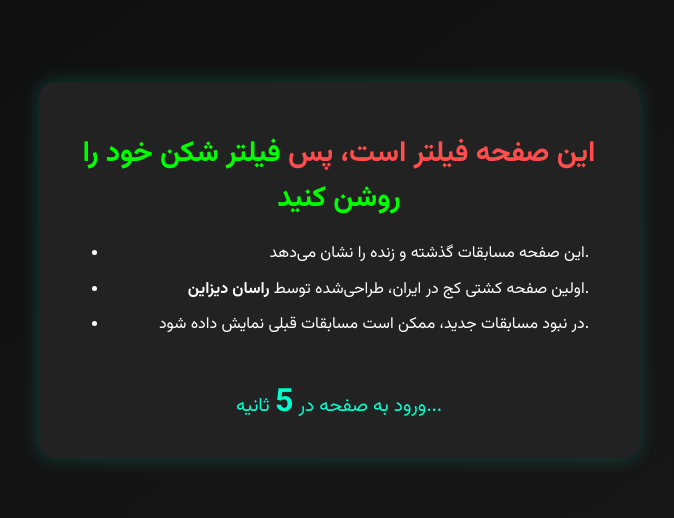
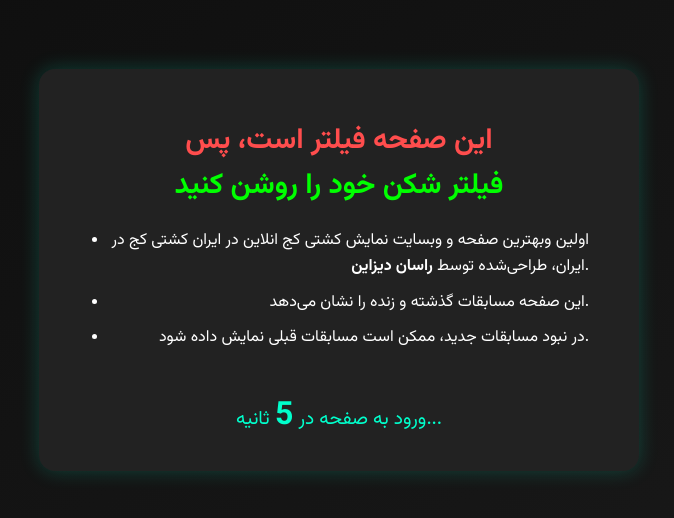
Before and after one commit to rsd-rasansoltani/wwe, a plain HTML site: page index.html in a window 1280 px wide. Shown: the part 130-648 px from the top of the page, without its empty margins (301-975 px from the left). Drawn offline with Linux system fonts and the light colour scheme.

Commit message:
Update index.html

```diff
--- a/index.html
+++ b/index.html
@@ -76,11 +76,12 @@
 <body>
 
   <div class="container">
-    <h1>این صفحه فیلتر است، پس <span style="color: #00ff00;">فیلتر شکن خود را روشن کنید</span></h1>
+    <h1>این صفحه فیلتر است، پس <br><span style="color: #00ff00;">فیلتر شکن خود را روشن کنید</span></h1>
 
     <ul>
+            <li>اولین وبهترین صفحه و وبسایت نمایش کشتی کج انلاین در ایران کشتی کج در ایران، طراحی‌شده توسط <strong>راسان دیزاین</strong>.</li>
       <li>این صفحه مسابقات گذشته و زنده را نشان می‌دهد.</li>
-      <li>اولین صفحه کشتی کج در ایران، طراحی‌شده توسط <strong>راسان دیزاین</strong>.</li>
+
       <li>در نبود مسابقات جدید، ممکن است مسابقات قبلی نمایش داده شود.</li>
     </ul>
 
```
